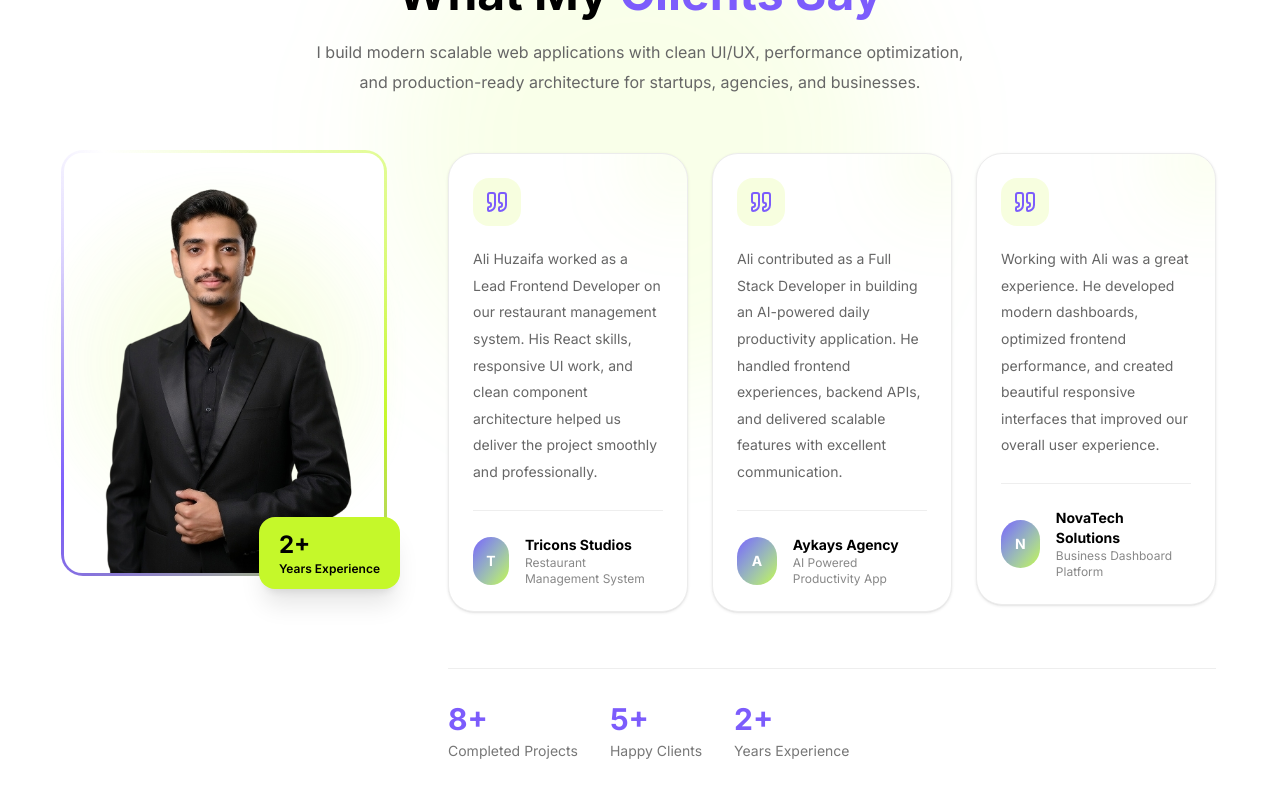
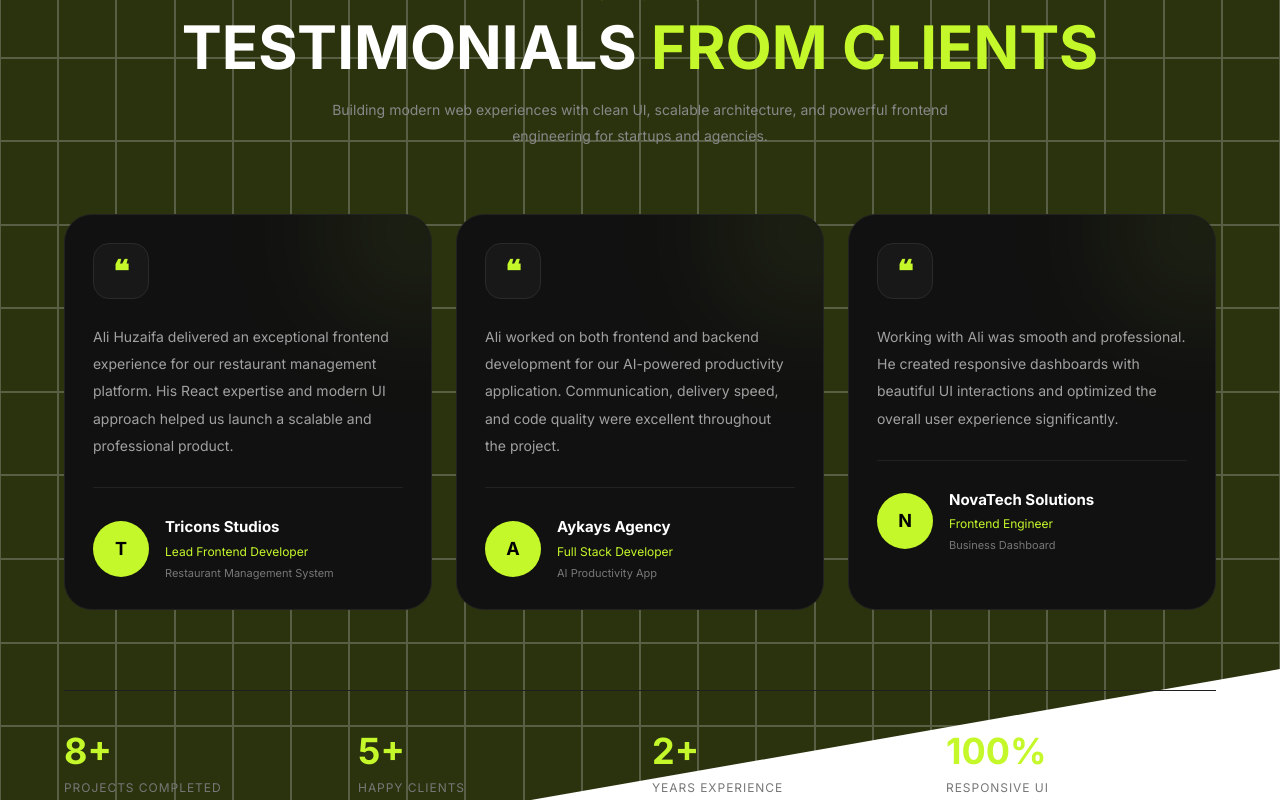
Before and after one commit to alihuzaifa2112006/3dModernPortfolio, a React (Vite) app: page / in a window 1280 px wide. Shown: the part 5140-5940 px from the top of the page. Built offline with nearby package versions, Linux system fonts and the light colour scheme.

Commit message:
testimoniuall ui worked

```diff
--- a/src/components/Testimonials.tsx
+++ b/src/components/Testimonials.tsx
@@ -1,26 +1,30 @@
 import React from 'react'
-import profileImg from '../assets/profile-new.png'
-import { ScrollReveal, StaggerReveal, StaggerItem } from './ui/scroll-reveal'
-import { Quote } from 'lucide-react'
+import { motion } from 'motion/react'
+import { BackgroundRippleEffect } from './ui/background-ripple-effect'
+
+const ease = [0.16, 1, 0.3, 1] as const
 
 const testimonials = [
   {
-    name: 'Tricons Studios',
-    role: 'Restaurant Management System',
+    company: 'Tricons Studios',
+    role: 'Lead Frontend Developer',
+    project: 'Restaurant Management System',
     review:
-      'Ali Huzaifa worked as a Lead Frontend Developer on our restaurant management system. His React skills, responsive UI work, and clean component architecture helped us deliver the project smoothly and professionally.',
+      'Ali Huzaifa delivered an exceptional frontend experience for our restaurant management platform. His React expertise and modern UI approach helped us launch a scalable and professional product.',
   },
   {
-    name: 'Aykays Agency',
-    role: 'AI Powered Productivity App',
+    company: 'Aykays Agency',
+    role: 'Full Stack Developer',
+    project: 'AI Productivity App',
     review:
-      'Ali contributed as a Full Stack Developer in building an AI-powered daily productivity application. He handled frontend experiences, backend APIs, and delivered scalable features with excellent communication.',
+      'Ali worked on both frontend and backend development for our AI-powered productivity application. Communication, delivery speed, and code quality were excellent throughout the project.',
   },
   {
-    name: 'NovaTech Solutions',
-    role: 'Business Dashboard Platform',
+    company: 'NovaTech Solutions',
+    role: 'Frontend Engineer',
+    project: 'Business Dashboard',
     review:
-      'Working with Ali was a great experience. He developed modern dashboards, optimized frontend performance, and created beautiful responsive interfaces that improved our overall user experience.',
+      'Working with Ali was smooth and professional. He created responsive dashboards with beautiful UI interactions and optimized the overall user experience significantly.',
   },
 ]
 
@@ -28,153 +32,136 @@ const Testimonials: React.FC = () => {
   return (
     <section
       id="Testimonials"
-      className="relative overflow-hidden bg-white px-4 pt-12 pb-20 text-black sm:px-6 md:px-12 lg:px-16"
+      className="relative isolate overflow-hidden bg-[#0a0a0a] py-24 text-white"
     >
-      {/* Background Glow */}
-      <div className="absolute top-0 left-1/2 h-[500px] w-[500px] -translate-x-1/2 rounded-full bg-[#c5f82a]/10 blur-3xl" />
+      {/* Background */}
+      <div className="pointer-events-none absolute inset-0 z-0 overflow-hidden">
+        <div className="absolute top-0 left-0 h-[50%] w-[50%] -translate-x-1/4 rounded-full bg-[#c5f82a]/5 blur-[100px]" />
+        <div className="absolute top-[10%] right-0 h-[45%] w-[45%] translate-x-1/4 rounded-full bg-[#7c5cfc]/6 blur-[90px]" />
+      </div>
 
-      <div className="relative z-10 mx-auto max-w-[1300px]">
+      <BackgroundRippleEffect rows={12} cols={22} cellSize={42} fill />
+
+      <div className="relative z-10 mx-auto max-w-[1300px] px-4 sm:px-6 md:px-12 lg:px-16">
         {/* Heading */}
-        <ScrollReveal variant="up" className="mb-14 text-center">
-          <p className="mb-3 text-[12px] font-semibold tracking-[0.2em] text-[#888] uppercase">
-            Client Testimonials
+        <motion.div
+          initial={{ opacity: 0, y: 35 }}
+          whileInView={{ opacity: 1, y: 0 }}
+          transition={{ duration: 0.8, ease }}
+          viewport={{ once: true }}
+          className="mb-16 text-center"
+        >
+          <p className="mb-3 text-[12px] font-bold tracking-[0.25em] text-[#c5f82a] uppercase">
+            Testimonials
           </p>
 
-          <h2 className="text-3xl font-black sm:text-4xl md:text-5xl">
-            What My <span className="text-[#7c5cfc]">Clients Say</span>
+          <h2 className="text-4xl font-black uppercase sm:text-5xl md:text-6xl">
+            Testimonials <span className="text-[#c5f82a]">from Clients</span>
           </h2>
 
-          <p className="mx-auto mt-5 max-w-2xl text-sm leading-[1.9] text-[#666] sm:text-base">
-            I build modern scalable web applications with clean UI/UX,
-            performance optimization, and production-ready architecture for
-            startups, agencies, and businesses.
+          <p className="mx-auto mt-5 max-w-2xl text-[13px] leading-[1.9] text-[#888] sm:text-[14px]">
+            Building modern web experiences with clean UI, scalable architecture,
+            and powerful frontend engineering for startups and agencies.
           </p>
-        </ScrollReveal>
+        </motion.div>
 
-        {/* Main Layout */}
-        <div className="grid items-start gap-10 lg:grid-cols-[320px_1fr] xl:gap-16">
-          {/* Left Profile */}
-          <ScrollReveal variant="right">
-            <div className="sticky top-10">
-              <div className="relative mx-auto w-fit">
-                {/* Animated Border */}
-                <div
-                  className="absolute rounded-[22px]"
-                  style={{
-                    inset: '-3px',
-                    zIndex: 0,
-                    overflow: 'hidden',
-                    padding: '3px',
+        {/* Cards */}
+        <div className="grid gap-6 md:grid-cols-2 xl:grid-cols-3">
+          {testimonials.map((item, index) => (
+            <motion.div
+              key={index}
+              initial={{ opacity: 0, y: 45 }}
+              whileInView={{ opacity: 1, y: 0 }}
+              transition={{
+                duration: 0.7,
+                delay: index * 0.15,
+                ease,
               }}
+              viewport={{ once: true }}
+              whileHover={{
+                y: -10,
+              }}
+              className="group relative overflow-hidden rounded-[28px] border border-[#222] bg-[#111] p-7 transition-all duration-500 hover:border-[#c5f82a]/40"
             >
-                  <div
-                    className="animate-spin-border absolute"
-                    style={{
-                      inset: '-100%',
-                      background:
-                        'conic-gradient(#c5f82a 0deg, #7c5cfc 120deg, transparent 220deg, #c5f82a 360deg)',
-                    }}
-                  />
+              {/* Glow */}
+              <div className="absolute -top-16 -right-16 h-40 w-40 rounded-full bg-[#c5f82a]/10 blur-3xl transition-all duration-500 group-hover:bg-[#7c5cfc]/20" />
 
-                  <div className="absolute inset-[3px] rounded-[18px] bg-white" />
-                </div>
-
-                {/* Glow */}
-                <div
-                  className="animate-pulse-glow absolute inset-[-10px] rounded-[24px]"
-                  style={{
-                    background:
-                      'radial-gradient(circle, rgba(197,248,42,0.25), transparent 70%)',
-                    filter: 'blur(10px)',
-                  }}
-                />
-
-                {/* Image */}
-                <div className="relative z-10 h-80 w-72 overflow-hidden rounded-[20px] sm:h-[420px] sm:w-80">
-                  <img
-                    src={profileImg}
-                    alt="Ali Huzaifa"
-                    className="h-full w-full object-cover object-top"
-                  />
-                </div>
-
-                {/* Experience Badge */}
-                <div className="absolute -right-4 -bottom-4 z-20 rounded-2xl bg-[#c5f82a] px-5 py-3 shadow-xl">
-                  <span className="text-2xl font-black">2+</span>
-                  <span className="block text-xs font-semibold">
-                    Years Experience
-                  </span>
-                </div>
-              </div>
-            </div>
-          </ScrollReveal>
-
-          {/* Testimonials */}
-          <div>
-            <StaggerReveal
-              className="grid gap-6 md:grid-cols-2 xl:grid-cols-3"
-              stagger={0.12}
-            >
-              {testimonials.map((item, index) => (
-                <StaggerItem key={index} variant="up">
-                  <div className="group relative overflow-hidden rounded-[26px] border border-[#ececec] bg-white p-6 shadow-sm transition-all duration-500 hover:-translate-y-2 hover:border-[#c5f82a] hover:shadow-2xl hover:shadow-[#c5f82a]/10">
-                    {/* Hover Glow */}
-                    <div className="absolute inset-0 bg-gradient-to-br from-[#c5f82a]/0 via-[#c5f82a]/0 to-[#7c5cfc]/0 opacity-0 transition-all duration-500 group-hover:opacity-100 group-hover:from-[#c5f82a]/5 group-hover:to-[#7c5cfc]/10" />
-
-                    {/* Quote Icon */}
-                    <div className="mb-5 flex h-12 w-12 items-center justify-center rounded-2xl bg-[#c5f82a]/15">
-                      <Quote className="h-6 w-6 text-[#7c5cfc]" />
+              {/* Quote */}
+              <div className="mb-6 flex h-14 w-14 items-center justify-center rounded-2xl border border-[#2a2a2a] bg-[#181818] text-3xl font-black text-[#c5f82a]">
+                ❝
               </div>
 
               {/* Review */}
-                    <p className="relative z-10 text-[14px] leading-[1.9] text-[#666]">
+              <p className="relative z-10 text-[14px] leading-[1.95] text-[#a1a1a1]">
                 {item.review}
               </p>
 
               {/* Divider */}
-                    <div className="my-6 h-px w-full bg-[#eee]" />
+              <div className="my-7 h-px w-full bg-[#222]" />
 
               {/* Footer */}
               <div className="flex items-center gap-4">
-                      <div className="flex h-12 w-12 items-center justify-center rounded-full bg-gradient-to-br from-[#7c5cfc] to-[#c5f82a] text-sm font-black text-white">
-                        {item.name.charAt(0)}
+                <div className="flex h-14 w-14 items-center justify-center rounded-full bg-[#c5f82a] text-lg font-black text-black">
+                  {item.company.charAt(0)}
                 </div>
 
                 <div>
-                        <h4 className="text-sm font-bold text-black">
-                          {item.name}
-                        </h4>
+                  <h3 className="text-[15px] font-bold text-white">
+                    {item.company}
+                  </h3>
 
-                        <p className="text-xs text-[#888]">{item.role}</p>
+                  <p className="mt-1 text-[12px] text-[#c5f82a]">
+                    {item.role}
+                  </p>
+
+                  <span className="mt-1 block text-[11px] text-[#777]">
+                    {item.project}
+                  </span>
                 </div>
               </div>
 
-                    {/* Floating Blur */}
-                    <div className="absolute -top-10 -right-10 h-24 w-24 rounded-full bg-[#c5f82a]/10 blur-2xl transition-all duration-500 group-hover:bg-[#7c5cfc]/10" />
+              {/* Bottom Accent */}
+              <div className="absolute bottom-0 left-0 h-[3px] w-0 bg-[#c5f82a] transition-all duration-500 group-hover:w-full" />
+            </motion.div>
+          ))}
         </div>
-                </StaggerItem>
-              ))}
-            </StaggerReveal>
 
-            {/* Bottom Stats */}
-            <ScrollReveal variant="up" delay={0.2}>
-              <div className="mt-14 flex flex-wrap gap-8 border-t border-[#eee] pt-8">
+        {/* Stats */}
+        <motion.div
+          initial={{ opacity: 0, y: 35 }}
+          whileInView={{ opacity: 1, y: 0 }}
+          transition={{ duration: 0.8, delay: 0.2, ease }}
+          viewport={{ once: true }}
+          className="mt-20 grid grid-cols-2 gap-6 border-t border-[#1f1f1f] pt-10 md:grid-cols-4"
+        >
           {[
-                  { num: '8+', label: 'Completed Projects' },
-                  { num: '5+', label: 'Happy Clients' },
-                  { num: '2+', label: 'Years Experience' },
+            { number: '8+', label: 'Projects Completed' },
+            { number: '5+', label: 'Happy Clients' },
+            { number: '2+', label: 'Years Experience' },
+            { number: '100%', label: 'Responsive UI' },
           ].map((item) => (
             <div key={item.label}>
-                    <h3 className="text-3xl font-black text-[#7c5cfc]">
-                      {item.num}
+              <h3 className="text-3xl font-black text-[#c5f82a] sm:text-4xl">
+                {item.number}
               </h3>
-                    <p className="mt-1 text-sm text-[#777]">{item.label}</p>
+
+              <p className="mt-2 text-[12px] tracking-[0.08em] text-[#777] uppercase">
+                {item.label}
+              </p>
             </div>
           ))}
+        </motion.div>
       </div>
-            </ScrollReveal>
-          </div>
-        </div>
+
+      {/* White diagonal */}
+      <div className="pointer-events-none absolute right-0 bottom-0 left-0 z-[2] h-[clamp(100px,22vw,280px)] overflow-hidden">
+        <svg
+          viewBox="0 0 1440 400"
+          preserveAspectRatio="none"
+          className="block h-full w-full"
+        >
+          <path d="M0 400L0 400L1440 80V400H0Z" fill="white" />
+        </svg>
       </div>
     </section>
   )
```
Lines whose indentation alone changed are shown as unchanged.
